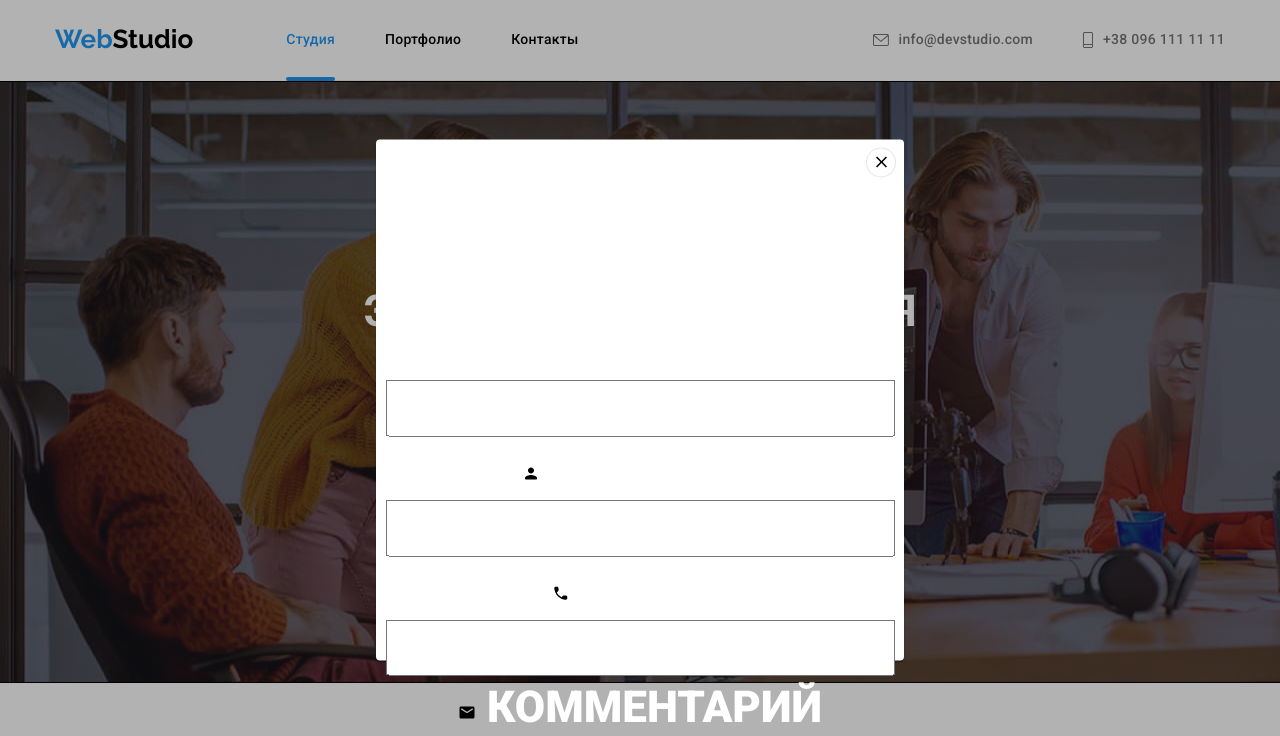
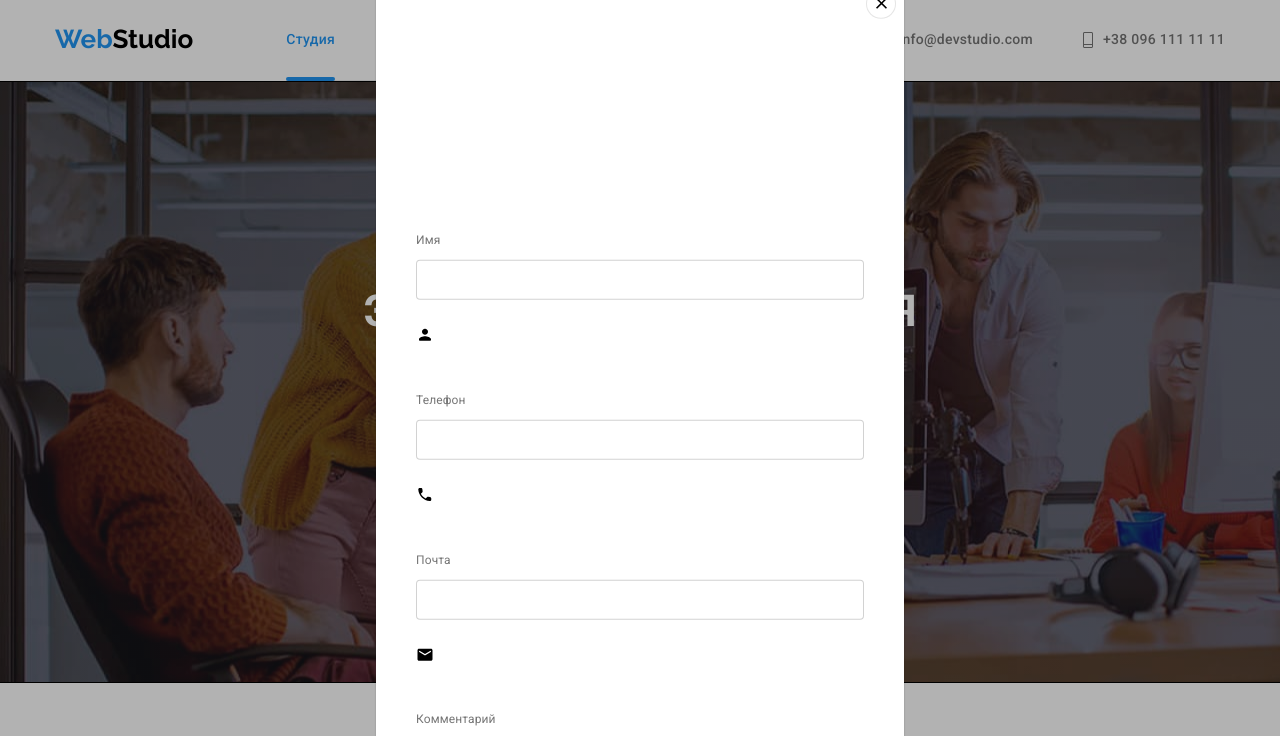
Before and after one commit to irynarudyk/goit-markup-hw-06, a plain HTML site: page index.html in a window 1280 px wide. Both pictures are taken after a click on the button "Заказать услугу". Shown: the top 736 px of the page. Drawn offline with nearby package versions, Linux system fonts and the light colour scheme.

Commit message:
стилізація форми

```diff
--- a/css/styles.css
+++ b/css/styles.css
@@ -191,7 +191,7 @@ img {
   font-size: 44px;
   line-height: 1.36;
   text-align: center;
-  text-transform: uppercase;
+  /*text-transform: uppercase;*/
   color: #ffffff;
   padding-top: 200px;
   padding-bottom: 200px;
@@ -278,10 +278,11 @@ img {
   position: absolute;
   top: 50%;
   left: 50%;
+  width: 528px;
+  /*height: 581px;*/
+  padding: 40px;
+  background-color: #fff;
   transform: translate(-50%, -50%);
-  width: 528px;
-  height: 521px;
-  background-color: #fff;
   box-shadow: 0px 1px 3px rgba(0, 0, 0, 0.12), 0px 1px 1px rgba(0, 0, 0, 0.14),
     0px 2px 1px rgba(0, 0, 0, 0.2);
   border-radius: 4px;
@@ -319,6 +320,67 @@ img {
   cursor: pointer;
 }
 
+/*Форма*/
+
+.form-title {
+  display: flex;
+  justify-content: center;
+  font-weight: 700;
+  font-size: 20px;
+  line-height: 1.15;
+  text-align: center;
+  letter-spacing: 0.03em;
+
+  color: #212121;
+}
+
+.form-contact {
+  text-align: center;
+}
+
+.form-label {
+  display: block;
+  text-align: left;
+}
+
+.form-name {
+  display: inline-block;
+  font-family: inherit;
+  font-weight: 400;
+  font-size: 12px;
+  line-height: 1.17;
+
+  letter-spacing: 0.01em;
+  color: #757575;
+}
+
+.form-input-container {
+  position: relative;
+  display: block;
+}
+
+.form-input {
+  display: flex;
+  width: 100%;
+  height: 40px;
+  padding: 12px 16px;
+  padding-left: 42px;
+
+  line-height: 14px;
+  letter-spacing: 0.01em;
+
+  border: 1px solid rgba(33, 33, 33, 0.2);
+  border-radius: 4px;
+  color: #212121;
+  outline: transparent;
+
+  transition: border-color 250ms cubic-bezier(0.4, 0, 0.2, 1);
+}
+
+.form-input:focus,
+.form-input:hover {
+  border-color: #2196f3;
+}
 /*Особенности*/
 
 .specific {
```
